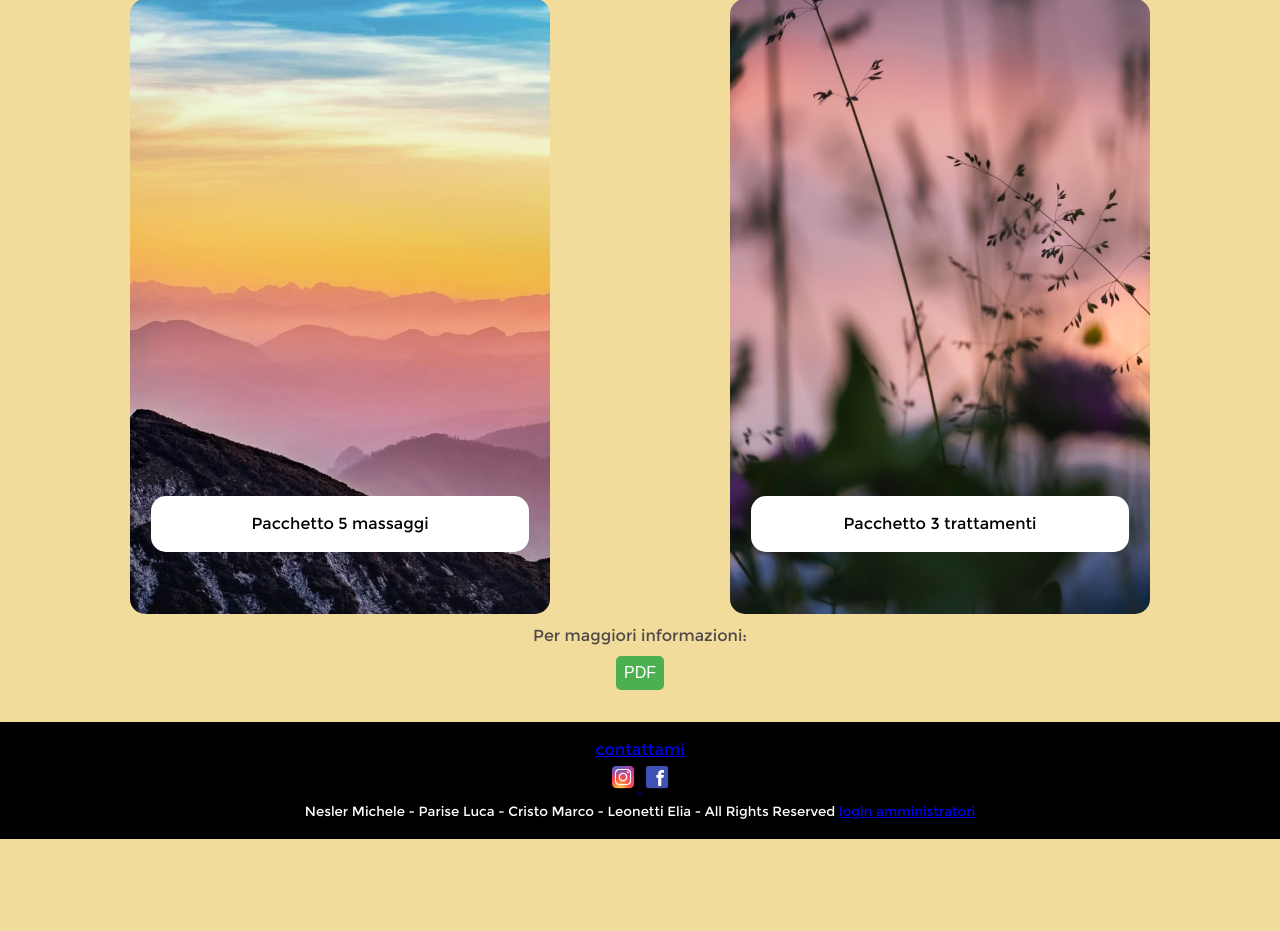
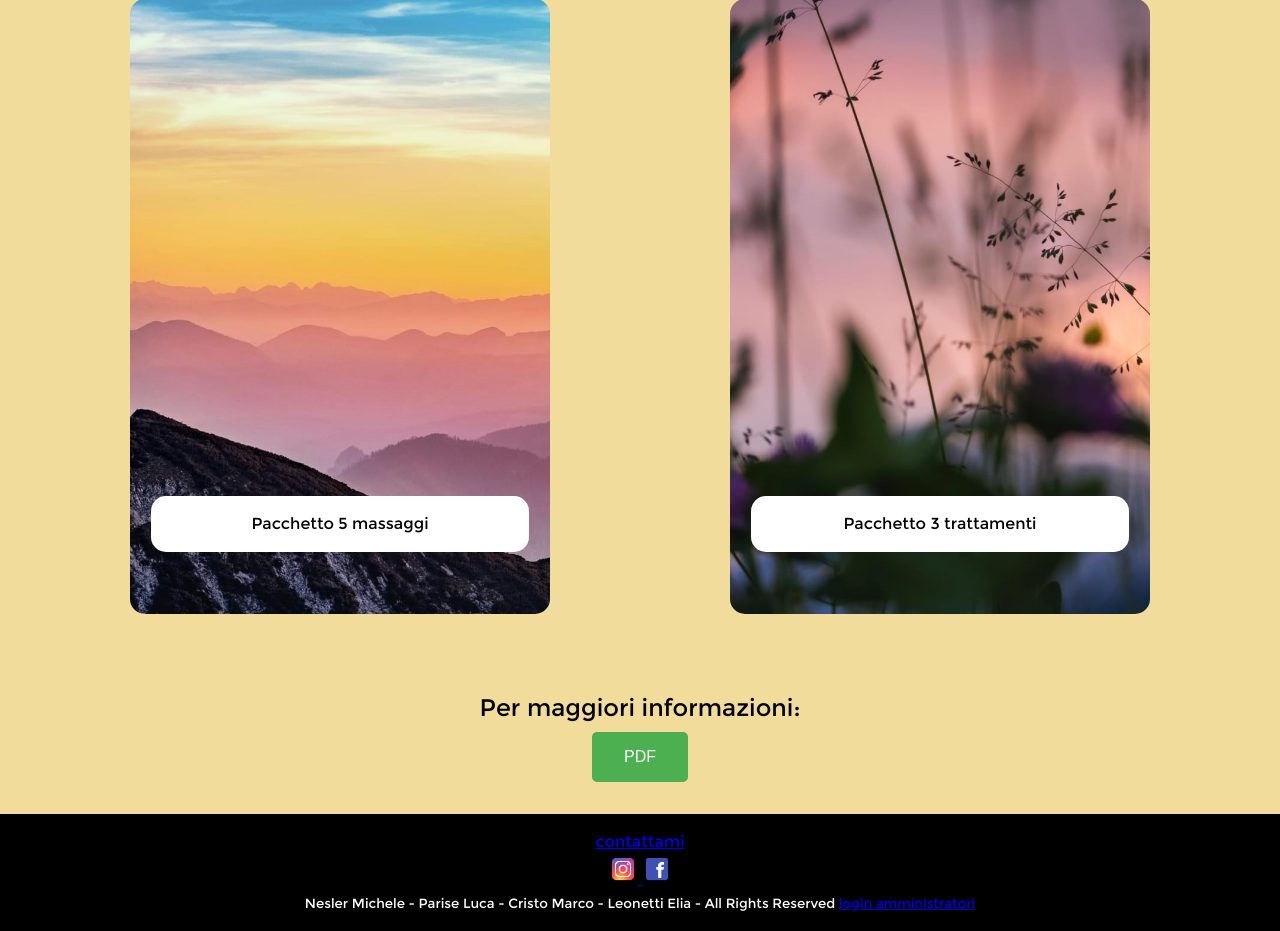
Before and after one commit to monkymiky/Progetto-Tec-Web, a PHP site: page /html/prestazioni/massaggi.html in a window 1280 px wide. Shown: the part 2296-3227 px from the top of the page. Before the commit the page ends 3135 px from the top, so only its background shows below. Run offline with PHP 8.4, Linux system fonts and the light colour scheme.

Commit message:
Stilizzato pulsante unico al pdf

```diff
--- a/css/massaggi.css
+++ b/css/massaggi.css
@@ -99,13 +99,16 @@
 }
 
 .button-text {
+  margin-top: 3em;
   margin-bottom: 0.5em;
+  font-size: 1.5em;
+  color: black;
 }
 
 input[type="button"] {
   background-color: #4caf50;
   color: white;
-  padding: 0.5em;
+  padding: 1em 2em;
   font-size: 1em;
   border: none;
   border-radius: 0.3125em;
```
